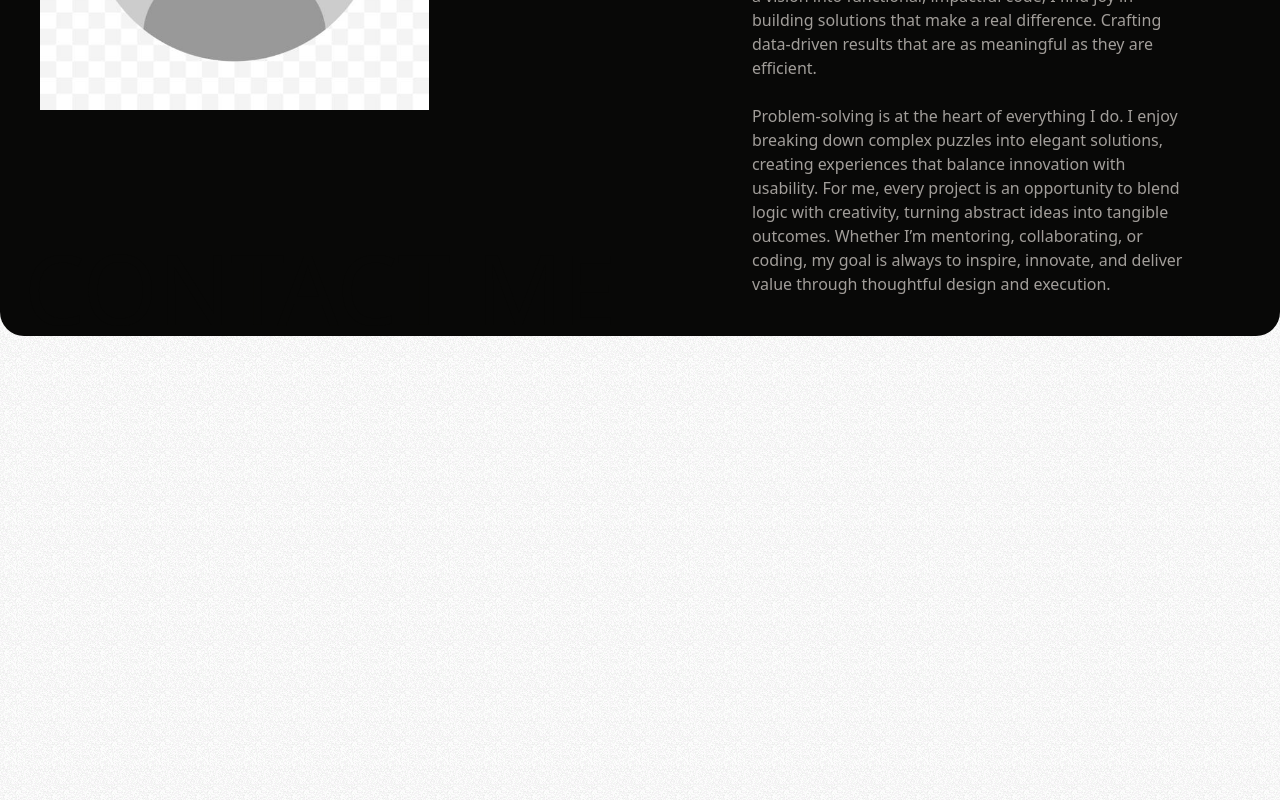
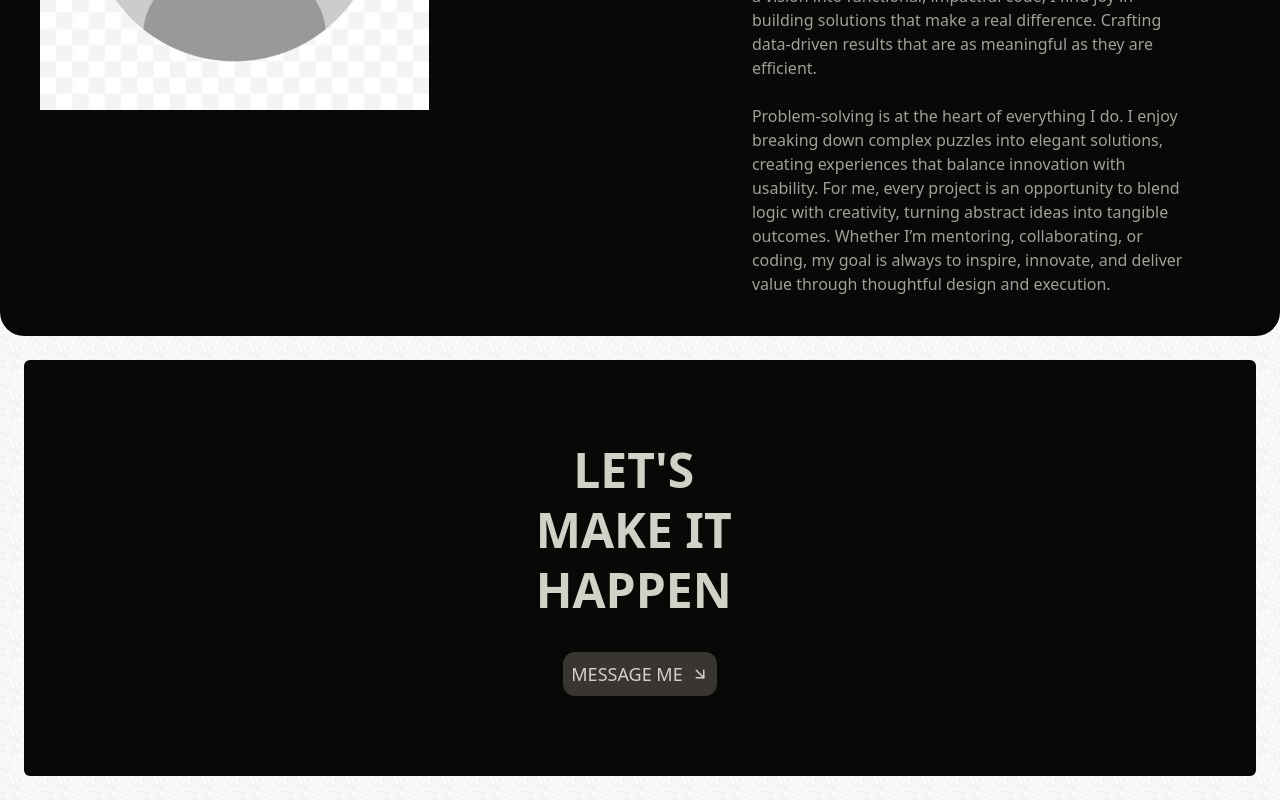
Before and after one commit to Jell13/my-website-next, a Next.js app: page / in a window 1280 px wide. Shown: the part 6560-7360 px from the top of the page. Built offline with nearby package versions, Linux system fonts and the light colour scheme.

Commit message:
added the contact section and almost finished it

```diff
--- a/app/sections/Contact.jsx
+++ b/app/sections/Contact.jsx
@@ -1,9 +1,26 @@
-import React, { useEffect } from 'react'
-import { motion, useScroll, useTransform } from "motion/react"
+import React, { useEffect, useRef } from 'react'
+import { motion, useInView, useScroll, useTransform } from "motion/react"
+import { LuArrowDownRight } from "react-icons/lu"
 
 const Contact = () => {
 
+    const contactRef = useRef()
     const { scrollY } = useScroll()
+
+    const isInView = useInView(contactRef, {margin: "-100px"})
+
+    const wordVariants = {
+      hidden: {y: 50, opacity: 0},
+      visible: {y: 0, opacity: 1}
+    }
+
+    const staggerChildren = {
+      visible: {
+        transition: {
+          staggerChildren: 0.2
+        }
+      }
+    }
 
     useEffect(() => {
         const unsubscribe = scrollY.onChange((latest) => {
@@ -25,21 +42,48 @@ const Contact = () => {
         "ME"
     ]
 
+    const words = [
+      "LET'S",
+      "MAKE",
+      "IT",
+      "HAPPEN"
+    ]
+
   return (
     <motion.section
     style={{y: translate}}
-    id='contact' className='px-12 py-20 md:px-6 h-screen'>
+    id='contact' className='px-12 py-20 md:px-6 h-screen mb-40'>
         <div className='flex flex-col'>
-            <h2 className='font-medium text-secondary lg:text-[6rem] md:text-[4rem] text-[3rem]'>
+            <motion.h2
+            ref={contactRef}
+            variants={staggerChildren}
+            initial="hidden"
+            animate={isInView ? "visible" : "hidden"}
+            className='font-medium text-secondary lg:text-[6rem] md:text-[4rem] text-[3rem]'>
                 {contactMe.map((s,i) => (
-                    <span>
+                    <motion.span
+                    key={i}
+                    variants={wordVariants}>
                         {s}
                         &nbsp;
-                    </span>
+                    </motion.span>
                 ))}
-            </h2>
-            <div className='w-full h-full bg-secondary text-primary'>
-
+            </motion.h2>
+            <div className='relative flex flex-col justify-center items-center h-full rounded-md bg-secondary text-primary'>
+                <div className='flex h-fit flex-col justify-center items-center py-20 gap-8'>
+                  <h2 className='uppercase max-w-[10ch] lg:text-[3rem] md:text-[2rem] text-[1rem] text-center font-semibold leading-tight'>
+                    {words.map((w, i) => (
+                      <span className='relative inline-block' key={i}>
+                        {w}
+                        &nbsp;
+                      </span>
+                    ))}
+                  </h2>
+                  <button className='flex justify-center items-center gap-2 rounded-xl text-lg font-medium hover:scale-90 duration-300 bg-fourth text-primary px-2 py-2'>
+                    MESSAGE ME<LuArrowDownRight/>
+                  </button>
+                </div>
+                <div></div>
             </div>
         </div>
     </motion.section>
```
